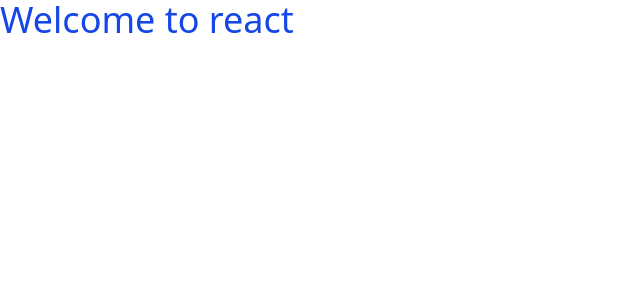
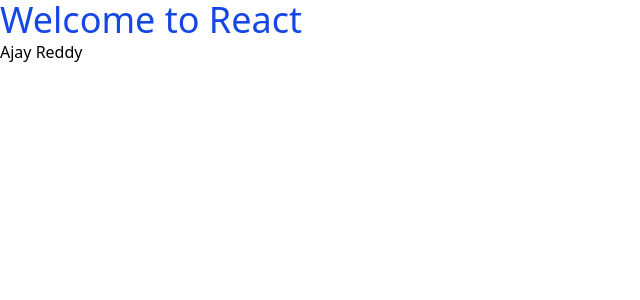
Before and after one commit to ChVAjayReddy/movie-gpt, a React (Vite) app: page / in a window 1280 px wide. Shown: the top 300 px of the page, without its empty margins (0-640 px from the left). Built offline with nearby package versions, Linux system fonts and the light colour scheme.

Commit message:
corrected

```diff
--- a/src/App.jsx
+++ b/src/App.jsx
@@ -4,8 +4,9 @@
   return (
     <>
       <p className="text-4xl text-blue-700 hover:text-amber-400">
-        Welcome to react
+        Welcome to React
       </p>
+      <p>Ajay Reddy</p>
     </>
   );
 }
--- a/vite.config.js
+++ b/vite.config.js
@@ -5,4 +5,5 @@
 // https://vite.dev/config/
 export default defineConfig({
   plugins: [react(),tailwindcss(),],
+   base: "netflix-gpt",
 })
```
